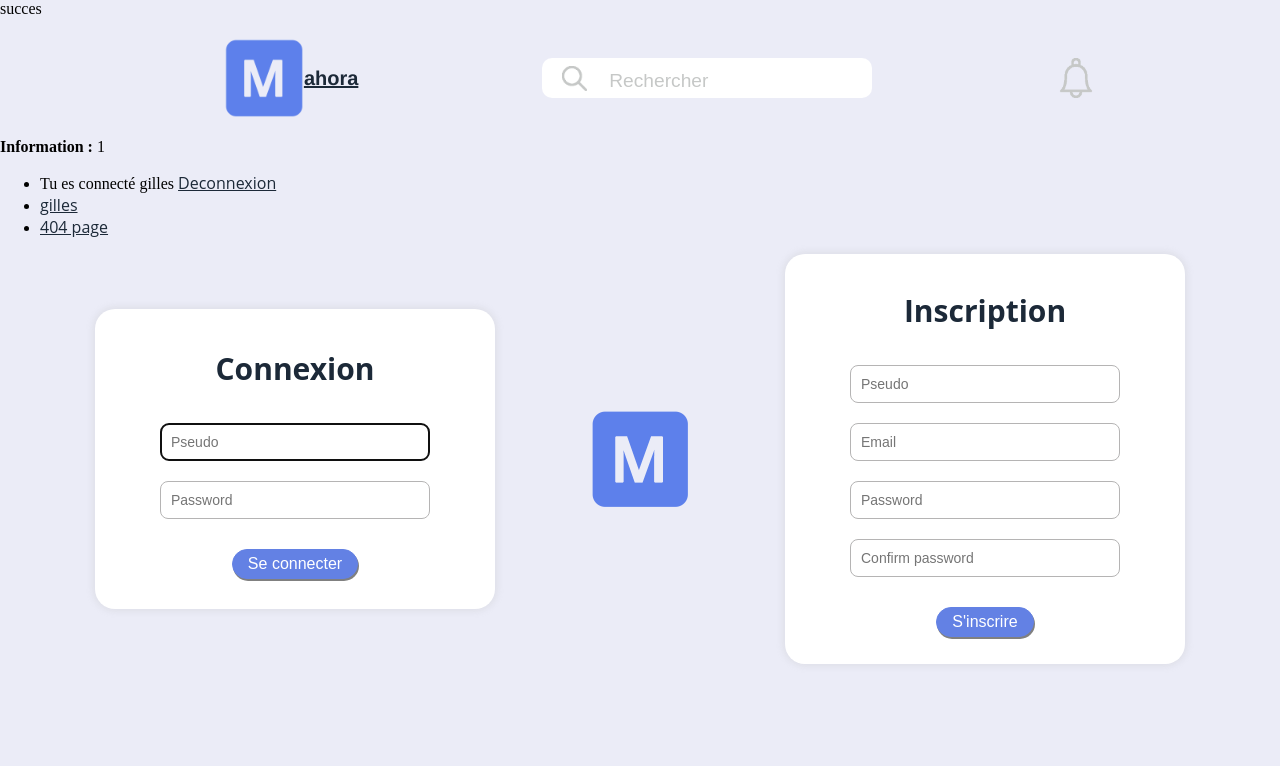
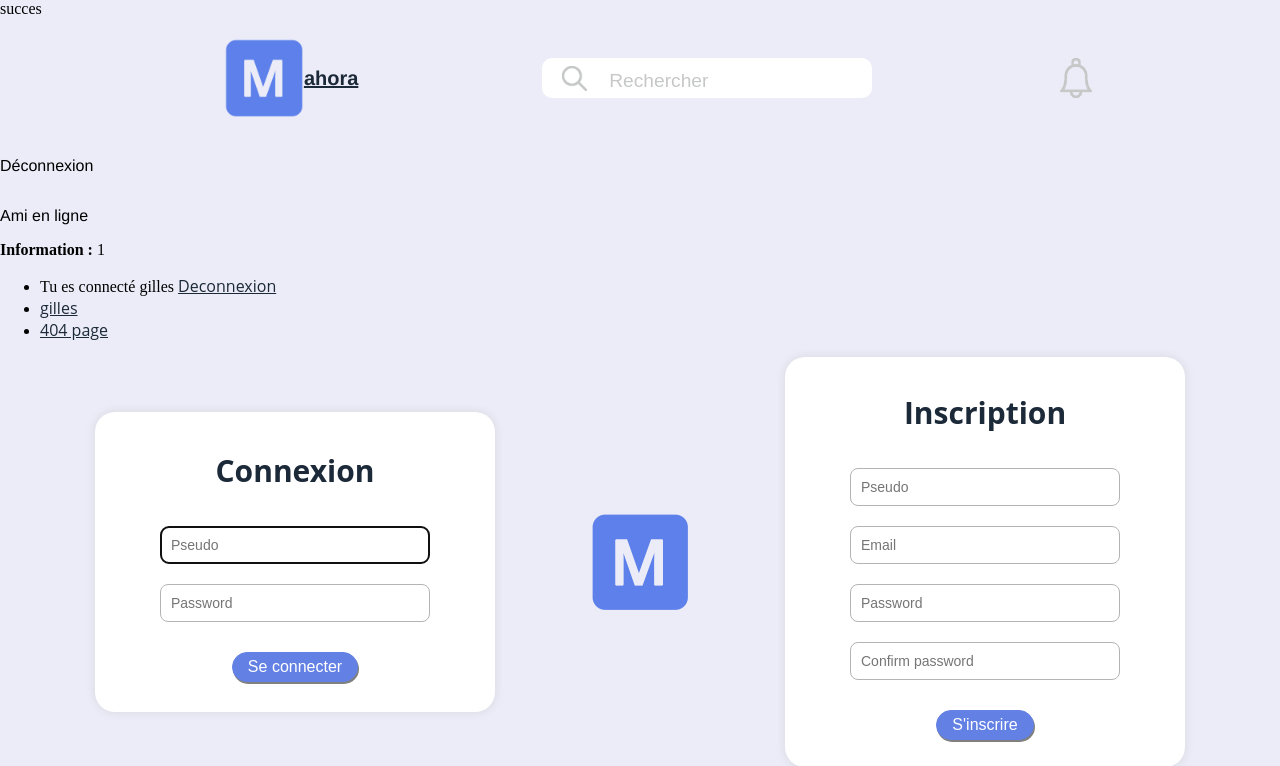
Before and after one commit to BPicquet/mahora-project, a PHP site: page /index.php?action=login in a window 1280 px wide. Shown: the top 766 px of the page. Run offline with PHP 8.4, Linux system fonts and the light colour scheme; a user stored in the database is signed in.

Commit message:
add header

```diff
--- a/index.php
+++ b/index.php
@@ -32,9 +32,6 @@ ob_start(); // Je démarre le buffer de sortie : les données à afficher sont s
         <a href="index.php?action=accueil&id=<?= $_SESSION['id'] ?>"><img class="logo-mahora" src="./style/img/logo-mahora.png" alt=""></a>
         <a href="index.php?action=accueil&id=<?= $_SESSION['id'] ?>"><p>ahora</p></a>
         </div>
-        <?php
-    }
-    ?>
 
         <div class="search">
             <img src="./style/img/search.png" alt="">
@@ -44,7 +41,32 @@ ob_start(); // Je démarre le buffer de sortie : les données à afficher sont s
         <div class="notification">
             <img src="./style/img/notification.png" alt="">
         </div>
+        <?php
+    }
+    ?>
     </header>
+
+    <?php
+    if($_SESSION['id']){
+        ?>
+        <section class="menu-profile">
+            <div>
+                <img src="" alt="">
+                <h3></h3>
+                <p>Déconnexion</p>
+            </div>
+
+            <div class="friends-online">
+                <img src="" alt="">
+                <p>Ami en ligne</p>
+            </div>
+
+
+        </section>
+        <?php
+    }
+    ?>
+
     <?php
         if (isset($_SESSION['info'])) {
             echo "<div>
```
